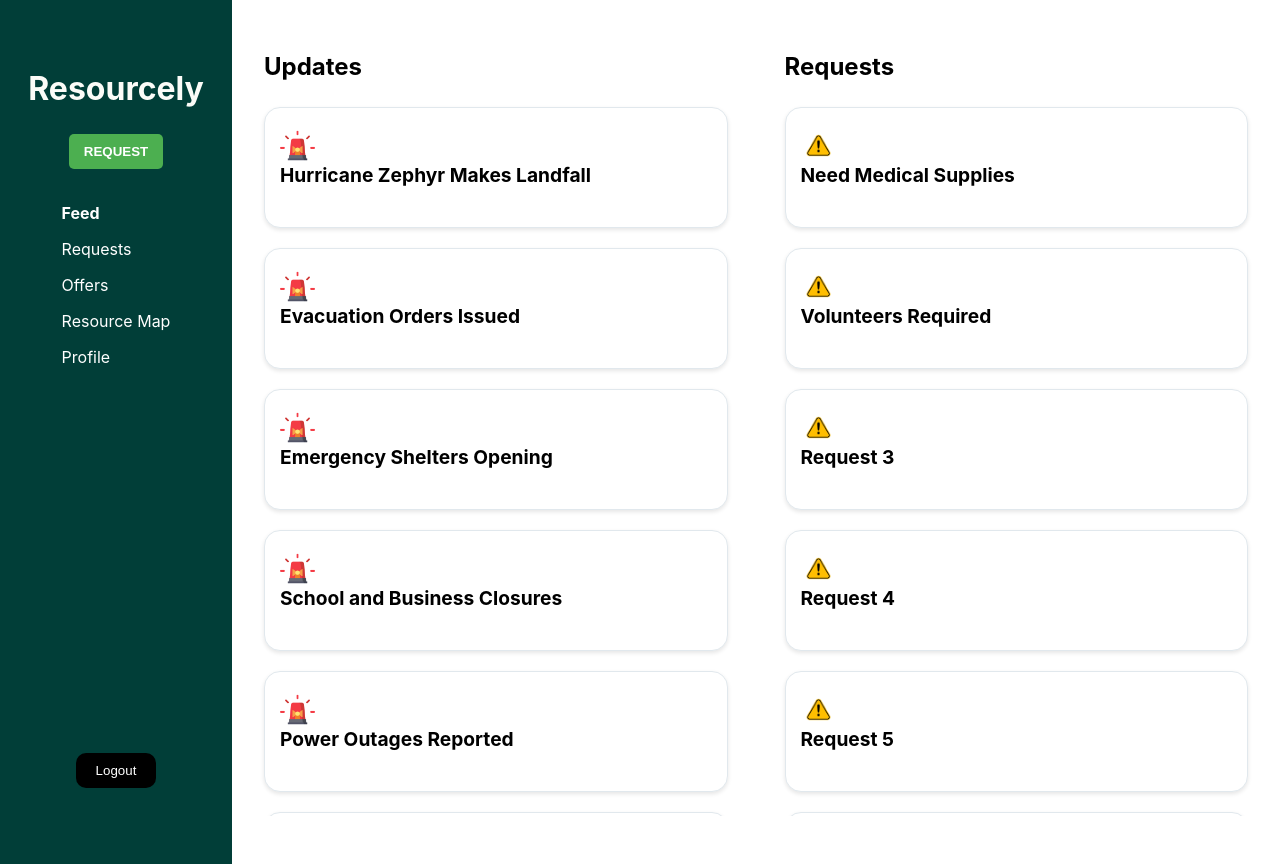
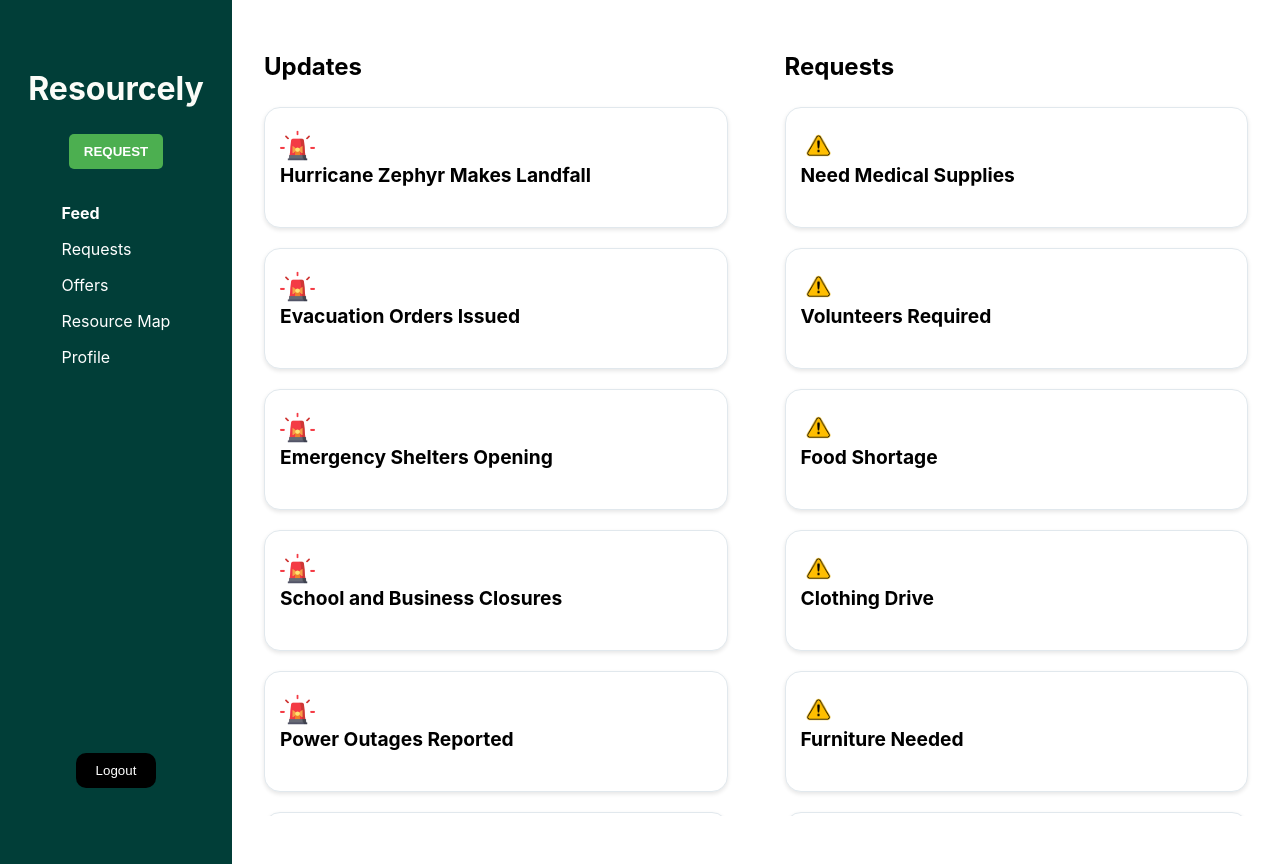
Before and after one commit to AnwarMP/Resourcely, a React (Create React App) app in the folder App/: page /home in a window 1280 px wide. Built offline with nearby package versions, Linux system fonts and the light colour scheme.

Commit message:
Updated MockRequest data

```diff
--- a/App/src/data/mockRequests.js
+++ b/App/src/data/mockRequests.js
@@ -13,17 +13,63 @@ const mockRequests = [
     title: 'Volunteers Required',
     content: 'Volunteers needed for community kitchen serving meals to the homeless.',
     timestamp: 'Oct 3, 10:45 AM'
-
   },
-    // ...more requests (abbreviated)...
-    { id: 3, type: 'request', title: 'Request 3', content: 'Details for request 3...' },
-    { id: 4, type: 'request', title: 'Request 4', content: 'Details for request 4...' },
-    { id: 5, type: 'request', title: 'Request 5', content: 'Details for request 5...' },
-    { id: 6, type: 'request', title: 'Request 6', content: 'Details for request 6...' },
-    { id: 7, type: 'request', title: 'Request 7', content: 'Details for request 7...' },
-    { id: 8, type: 'request', title: 'Request 8', content: 'Details for request 8...' },
-    { id: 9, type: 'request', title: 'Request 9', content: 'Details for request 9...' },
-    { id: 10, type: 'request', title: 'Request 10', content: 'Details for request 10...' }
+  {
+    id: 3,
+    type: 'request',
+    title: 'Food Shortage',
+    content: 'Shelter B is experiencing a food shortage and needs immediate assistance.',
+    timestamp: 'Oct 4, 12:30 PM'
+  },
+  {
+    id: 4,
+    type: 'request',
+    title: 'Clothing Drive',
+    content: 'Organizing a clothing drive for the homeless population in the city.',
+    timestamp: 'Oct 5, 9:00 AM'
+  },
+  {
+    id: 5,
+    type: 'request',
+    title: 'Furniture Needed',
+    content: 'Shelter C is in need of furniture for their new facility.',
+    timestamp: 'Oct 6, 1:15 PM'
+  },
+  {
+    id: 6,
+    type: 'request',
+    title: 'Toiletries Request',
+    content: 'Shelter D is running low on toiletries and needs donations.',
+    timestamp: 'Oct 7, 10:00 AM'
+  },
+  {
+    id: 7,
+    type: 'request',
+    title: 'Building Repairs',
+    content: 'Shelter E requires building repairs and maintenance work.',
+    timestamp: 'Oct 8, 11:30 AM'
+  },
+  {
+    id: 8,
+    type: 'request',
+    title: 'Medical Equipment',
+    content: 'Shelter F needs medical equipment for their on-site clinic.',
+    timestamp: 'Oct 9, 9:45 AM'
+  },
+  {
+    id: 9,
+    type: 'request',
+    title: 'Volunteer Opportunity',
+    content: 'Volunteer opportunity at Shelter G for serving meals and providing support.',
+    timestamp: 'Oct 10, 12:00 PM'
+  },
+  {
+    id: 10,
+    type: 'request',
+    title: 'Fundraising Event',
+    content: 'Organizing a fundraising event to support local shelters and charities.',
+    timestamp: 'Oct 11, 1:30 PM'
+  }
 ];
 
 export default mockRequests;
```
Lines whose indentation alone changed are shown as unchanged.
